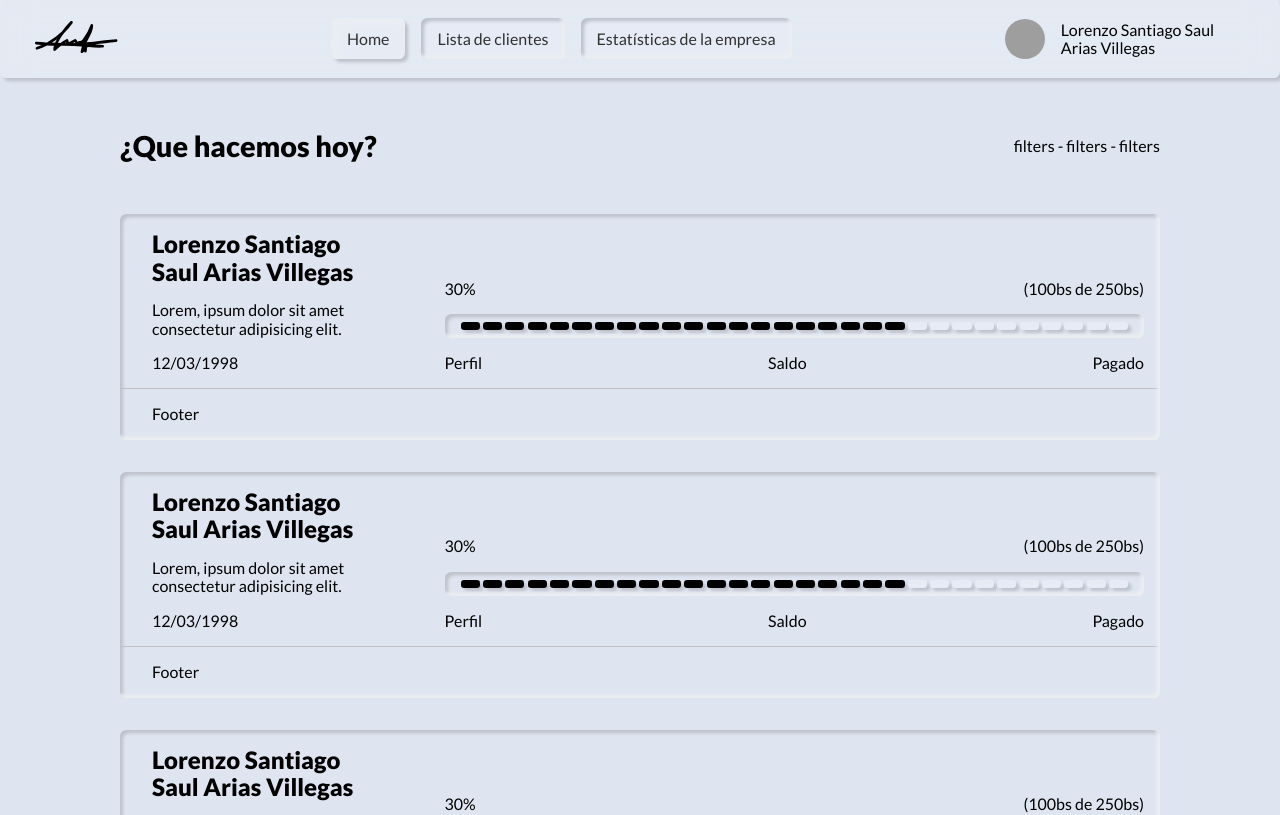
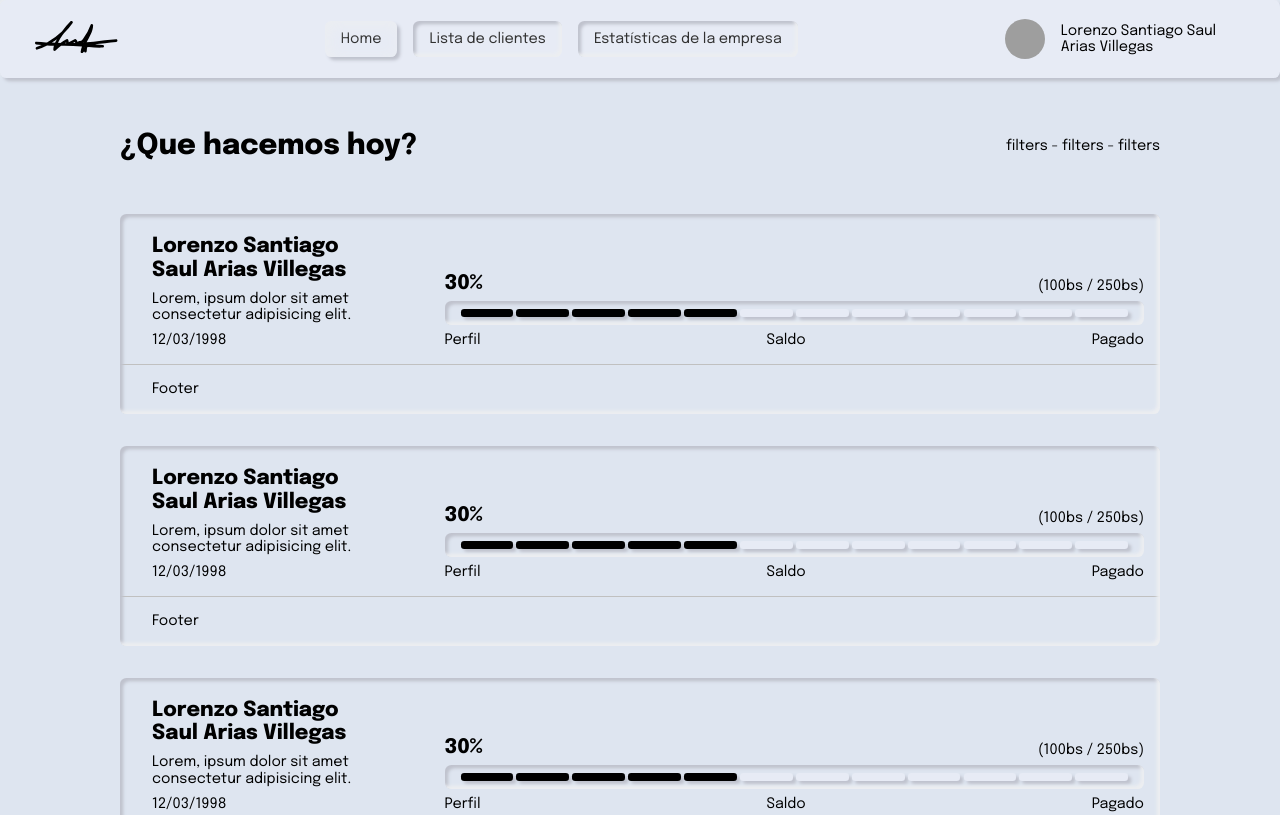
Before and after one commit to imloreno/loan_system--frontend, a React (Create React App) app: page / in a window 1280 px wide. Shown: the top 815 px of the page. Built offline with nearby package versions, Linux system fonts and the light colour scheme; grey boxes are pictures that could not be loaded.

Commit message:
Adding client fixes

```diff
--- a/public/index.html
+++ b/public/index.html
@@ -26,7 +26,7 @@
     -->
     <!--Fonts-->
     <link
-      href="https://fonts.googleapis.com/css2?family=Lato:wght@400;900&display=swap"
+      href="https://fonts.googleapis.com/css2?family=Epilogue:wght@400;800&display=swap"
       rel="stylesheet"
     />
     <title>Sistema de préstamos</title>
--- a/src/presentation/components/common/ClientItem/Client.styled.ts
+++ b/src/presentation/components/common/ClientItem/Client.styled.ts
@@ -6,7 +6,7 @@ const theme = getTheme();
 
 const Client = styled.div`
   display: flex;
-  row-gap: 1rem;
+  row-gap: 0.4rem;
   flex-direction: column;
   justify-content: center;
   padding: 1rem;
@@ -14,7 +14,13 @@ const Client = styled.div`
   & .progress {
     display: flex;
     justify-content: space-between;
+    align-items: flex-end;
     margin-top: auto;
+
+    & .percentage {
+      font-size: 1.25rem;
+      font-weight: 800;
+    }
   }
 
   & ul {
--- a/src/presentation/components/common/ClientItem/index.tsx
+++ b/src/presentation/components/common/ClientItem/index.tsx
@@ -7,10 +7,10 @@ const ClientItem = (props: Props) => {
   return (
     <Client>
       <div className="progress">
-        <p>30%</p>
-        <p>(100bs de 250bs)</p>
+        <p className="percentage">30%</p>
+        <p className="">(100bs / 250bs)</p>
       </div>
-      <ClientProgress total={30} progress={20} />
+      <ClientProgress total={12} progress={5} />
       <div className="features">
         <div>Perfil</div>
         <div>Saldo</div>
--- a/src/presentation/components/layout/Menu/Header.styled.tsx
+++ b/src/presentation/components/layout/Menu/Header.styled.tsx
@@ -2,8 +2,10 @@ import { getTheme } from "infraestructure/gateways/themeLocalStorage";
 import styled from "styled-components";
 import { BorderAbove } from "presentation/styles/mixins/Borders";
 
+const theme = getTheme();
+
 const StyledHeader = styled.header`
-  ${BorderAbove(getTheme())}
+  ${BorderAbove(theme)}
   position: sticky;
   top: 0;
   display: flex;
@@ -11,8 +13,7 @@ const StyledHeader = styled.header`
   align-items: center;
   padding: 1.2rem 2.2rem;
   height: fit-content;
-  background-color: rgba(255, 255, 255, 0.199);
-  backdrop-filter: blur(1rem);
+  background-color: ${theme.primary};
   z-index: 5;
 
   & .logo {
--- a/src/presentation/container/screens/Home/ClientList/ClientCard.styled.ts
+++ b/src/presentation/container/screens/Home/ClientList/ClientCard.styled.ts
@@ -12,7 +12,7 @@ const ClientCard = styled.section`
 
   & header {
     display: flex;
-    row-gap: 1rem;
+    row-gap: 0.5rem;
     flex-direction: column;
     justify-content: space-between;
     padding: 1rem 2rem;
@@ -21,6 +21,12 @@ const ClientCard = styled.section`
 
     & h2 {
       margin: 0;
+      padding-top: 0.3rem;
+      font-size: 1.3rem;
+    }
+
+    & .subtitle {
+      margin-bottom: auto;
     }
   }
 `;
--- a/src/presentation/container/screens/Home/ClientList/ClientCard.tsx
+++ b/src/presentation/container/screens/Home/ClientList/ClientCard.tsx
@@ -8,8 +8,10 @@ const ClientCard = (props: Props) => {
     <Container>
       <header>
         <h2>Lorenzo Santiago Saul Arias Villegas</h2>
-        <p>Lorem, ipsum dolor sit amet consectetur adipisicing elit.</p>
-        <p>12/03/1998</p>
+        <p className="subtitle">
+          Lorem, ipsum dolor sit amet consectetur adipisicing elit.
+        </p>
+        <p className="date">12/03/1998</p>
       </header>
       <ClientItem />
       <div className="footer">Footer</div>
--- a/src/presentation/styles/GloalStyle.ts
+++ b/src/presentation/styles/GloalStyle.ts
@@ -7,7 +7,8 @@ const GlobalStyle = createGlobalStyle`
 
 body{
    background-color: ${theme.background};
-   font-family: 'Lato';
+   font-family: 'Epilogue', sans-serif;
+   font-size: .9rem;
 }
 main{
    max-width: 65rem;
```
Also changed, not shown: src/presentation/components/common/ClientItem/Features/index.tsx (added, +9 -0 lines).
